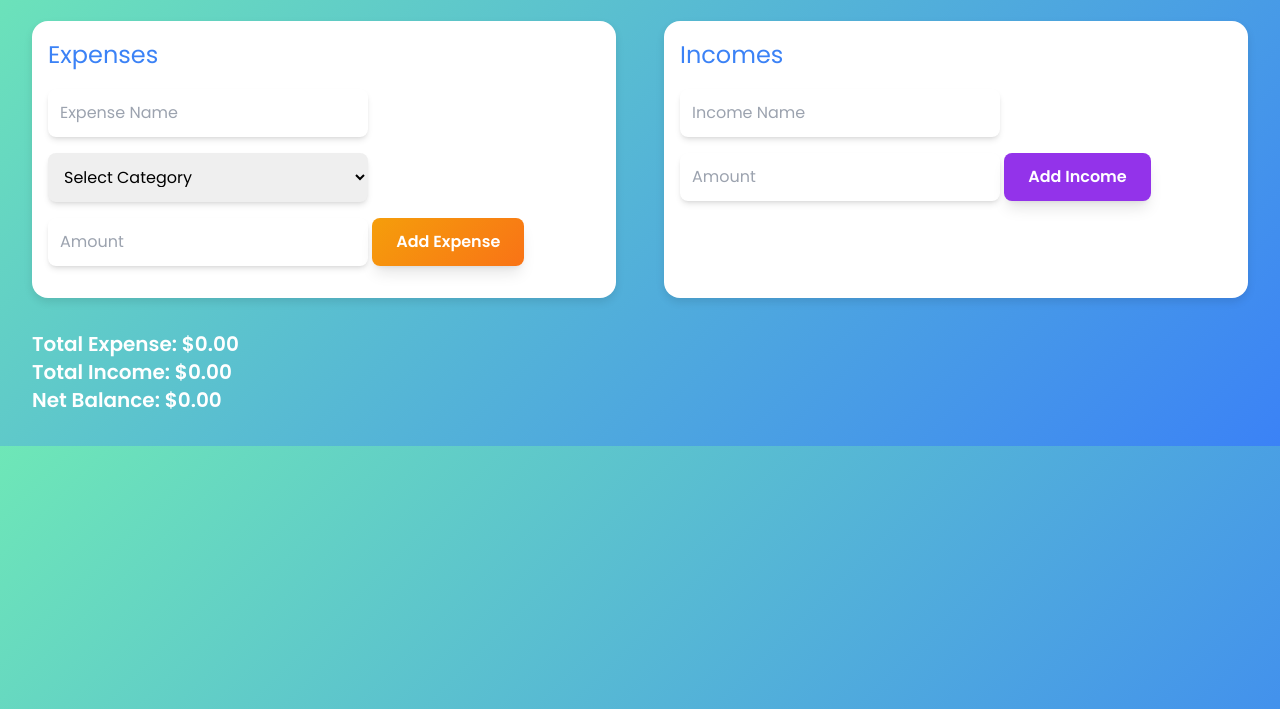
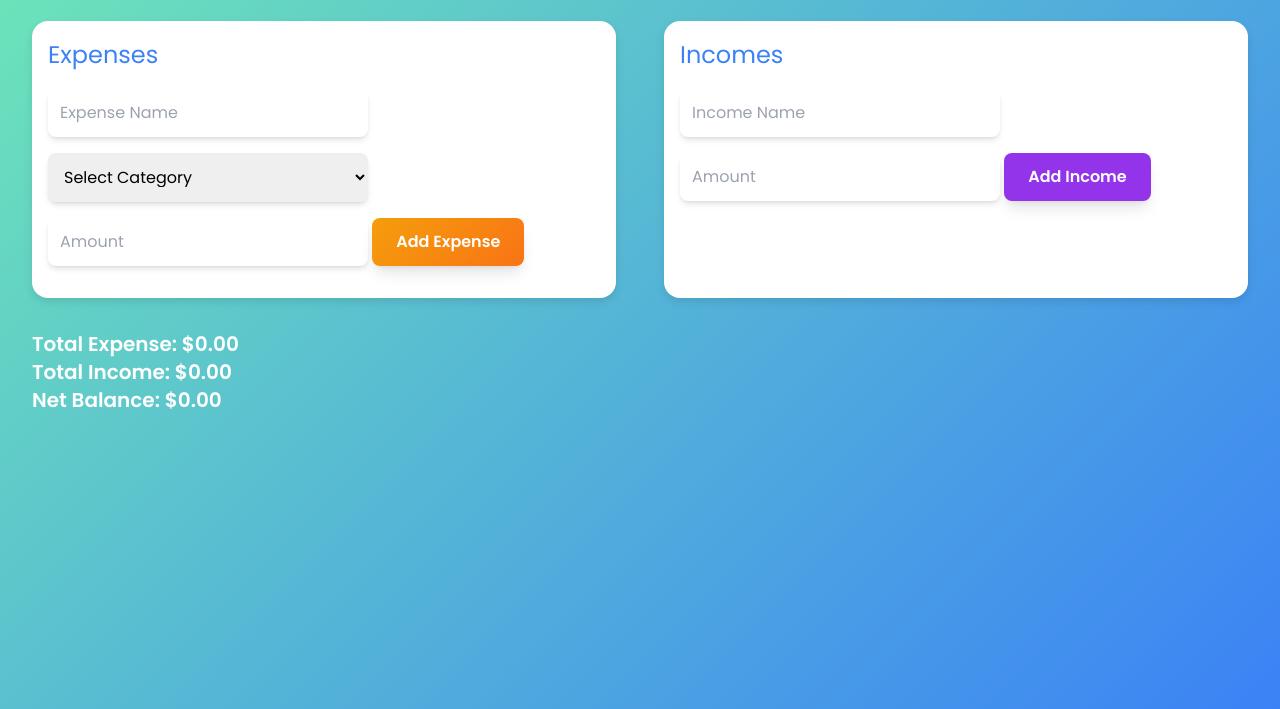
Before and after one commit to Clorostica/budget-tracker-, a plain HTML site: page index.html in a window 1280 px wide. Shown: the part 91-800 px from the top of the page. Drawn offline with nearby package versions, Linux system fonts and the light colour scheme.

Commit message:
Update index.html

```diff
--- a/index.html
+++ b/index.html
@@ -14,6 +14,9 @@
 }
 .bg-gradient-custom {
     background: linear-gradient(135deg, #6EE7B7, #3B82F6);
+    background-repeat: no-repeat;
+    background-size: cover;
+    background-attachment: fixed; /* opcional: para efecto parallax suave */
 }
 .btn-main {
     background: linear-gradient(135deg, #f59e0b, #f97316);
```
